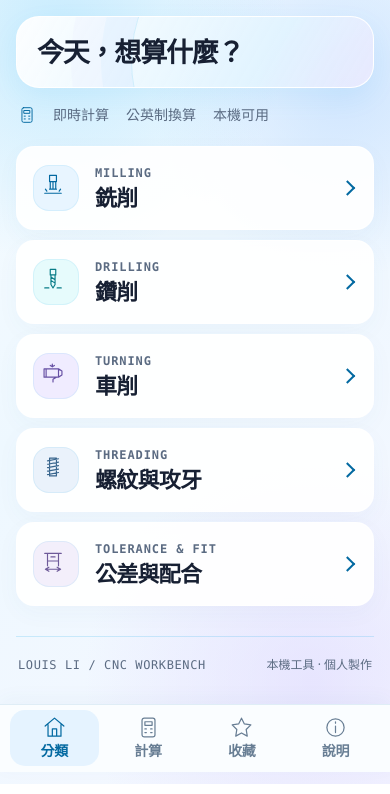
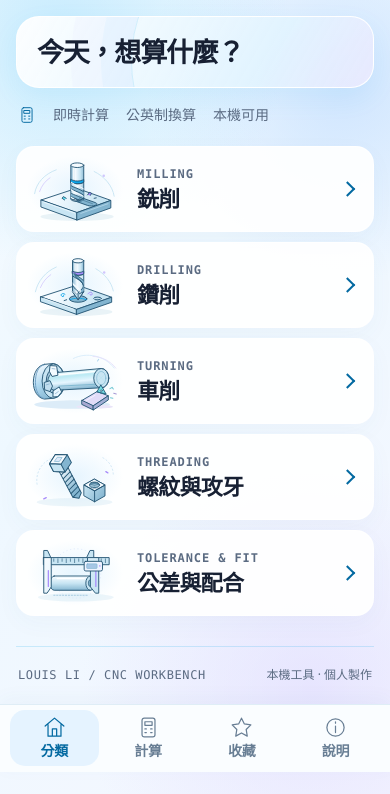
Before and after one commit to Ulysses-Li/personal-site, a plain HTML site: page dist/tools/machining-calculator/index.html in a window 390 px wide. Shown: the part 72-866 px from the top of the page. Drawn offline with Linux system fonts and the light colour scheme.

Commit message:
更新加工工具分類插圖與手機顯示比例

```diff
--- a/dist/tools/machining-calculator/app.css
+++ b/dist/tools/machining-calculator/app.css
@@ -575,6 +575,35 @@ main.shell {
 .category-card > small {
   color: var(--muted);
   font-size: 13px;
+}
+
+/* 分類插圖與操作圖示分開設定，避免影響頁首和底部導覽。 */
+.category-art {
+  display: flex;
+  align-self: stretch;
+  align-items: center;
+  justify-content: center;
+  height: 124px;
+  margin: -8px -6px 14px;
+  background: radial-gradient(ellipse at center, rgba(224, 242, 254, 0.8), transparent 68%);
+}
+
+.category-art img {
+  display: block;
+  width: 186px;
+  height: 124px;
+  max-width: 100%;
+  object-fit: contain;
+  user-select: none;
+}
+
+.category-card .english {
+  font-size: 12px;
+}
+
+.category-card .card-action {
+  margin-top: auto;
+  padding-right: 20px;
 }
 
 /* ==========================================================================
@@ -1918,21 +1947,26 @@ main.shell {
   #category-grid .category-card,
   #favorites-list .category-card {
     display: grid;
-    grid-template-columns: 48px minmax(0, 1fr);
-    column-gap: 14px;
+    grid-template-columns: 100px minmax(0, 1fr);
+    column-gap: 12px;
     row-gap: 0;
     min-height: 84px;
-    padding: 12px 40px 12px 16px;
+    padding: 8px 34px 8px 8px;
     border-radius: 18px;
   }
 
-  .category-card .category-icon {
+  .category-card .category-art {
     grid-row: 1 / 3;
     align-self: center;
-    width: 46px;
-    height: 46px;
+    width: 100px;
+    height: 68px;
     margin: 0;
-    padding: 8px;
+    padding: 0;
+  }
+
+  .category-card .category-art img {
+    width: 100px;
+    height: 68px;
   }
 
   .category-card .english {
--- a/dist/tools/machining-calculator/app.js
+++ b/dist/tools/machining-calculator/app.js
@@ -156,7 +156,8 @@
 
   // ── 05｜分類、收藏與畫面導覽：五個工具都直接開啟可用表單。 ──
   function cards(items) {
-    return items.map(item => `<button class="category-card" type="button" data-category="${item.id}"><span class="category-icon">${icon(item.icon)}</span><span class="english">${esc(item.english.toUpperCase())}</span><h2>${esc(item.title)}</h2><p>${esc(item.description)}</p><span class="card-action">開啟計算${favorites.has(item.id) ? ' · 已收藏' : ''}</span></button>`).join('');
+    // 分類使用本機原創加工插圖；文字已說明用途，因此圖片不重複朗讀。
+    return items.map(item => `<button class="category-card" type="button" data-category="${item.id}"><span class="category-art" aria-hidden="true"><img src="illustrations/${esc(item.id)}.svg" alt="" width="240" height="160" draggable="false"></span><span class="english">${esc(item.english.toUpperCase())}</span><h2>${esc(item.title)}</h2><p>${esc(item.description)}</p><span class="card-action">開啟計算${favorites.has(item.id) ? ' · 已收藏' : ''}</span></button>`).join('');
   }
   function renderCards() {
     $('category-grid').innerHTML = cards(catalog.categories);
```
Also changed, not shown: dist/tools/machining-calculator/illustrations/drilling.svg (added), dist/tools/machining-calculator/illustrations/milling.svg (added), dist/tools/machining-calculator/illustrations/thread.svg (added), dist/tools/machining-calculator/illustrations/tolerance.svg (added), dist/tools/machining-calculator/illustrations/turning.svg (added), 3 other files.
